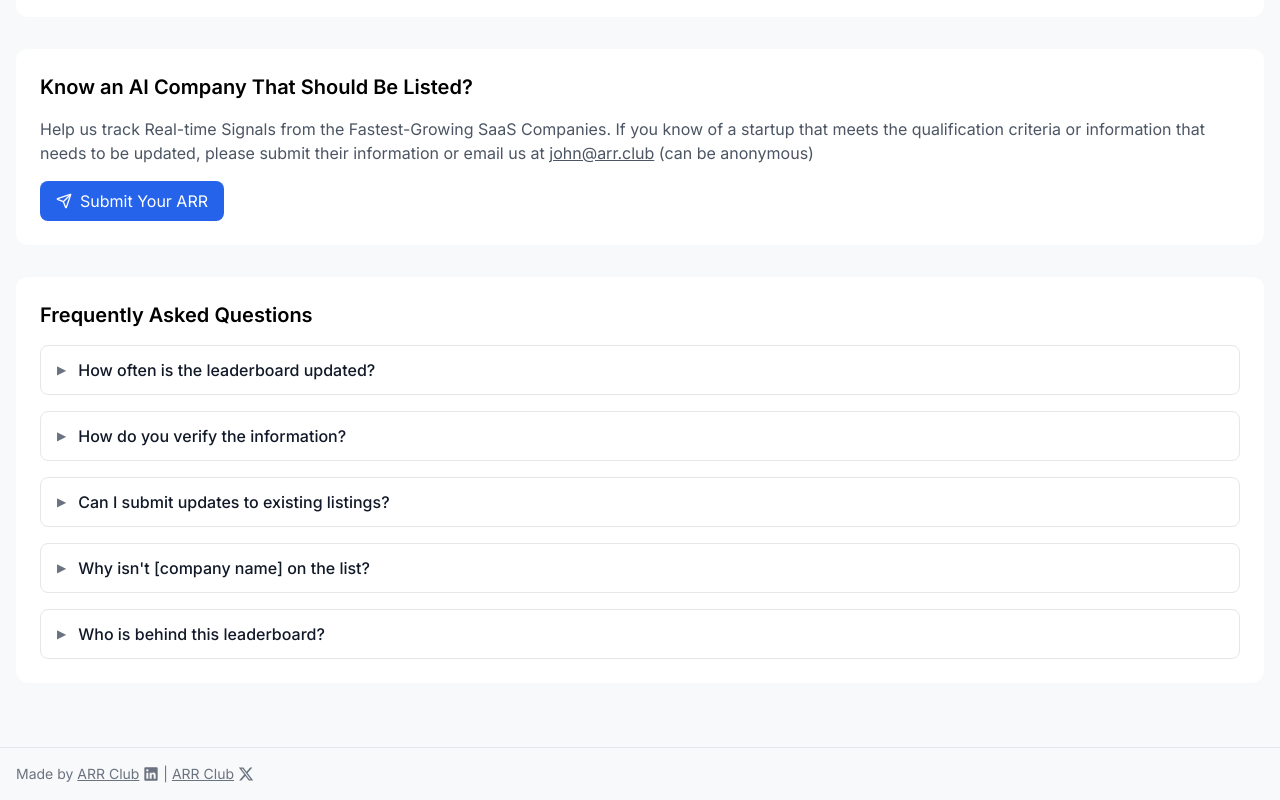
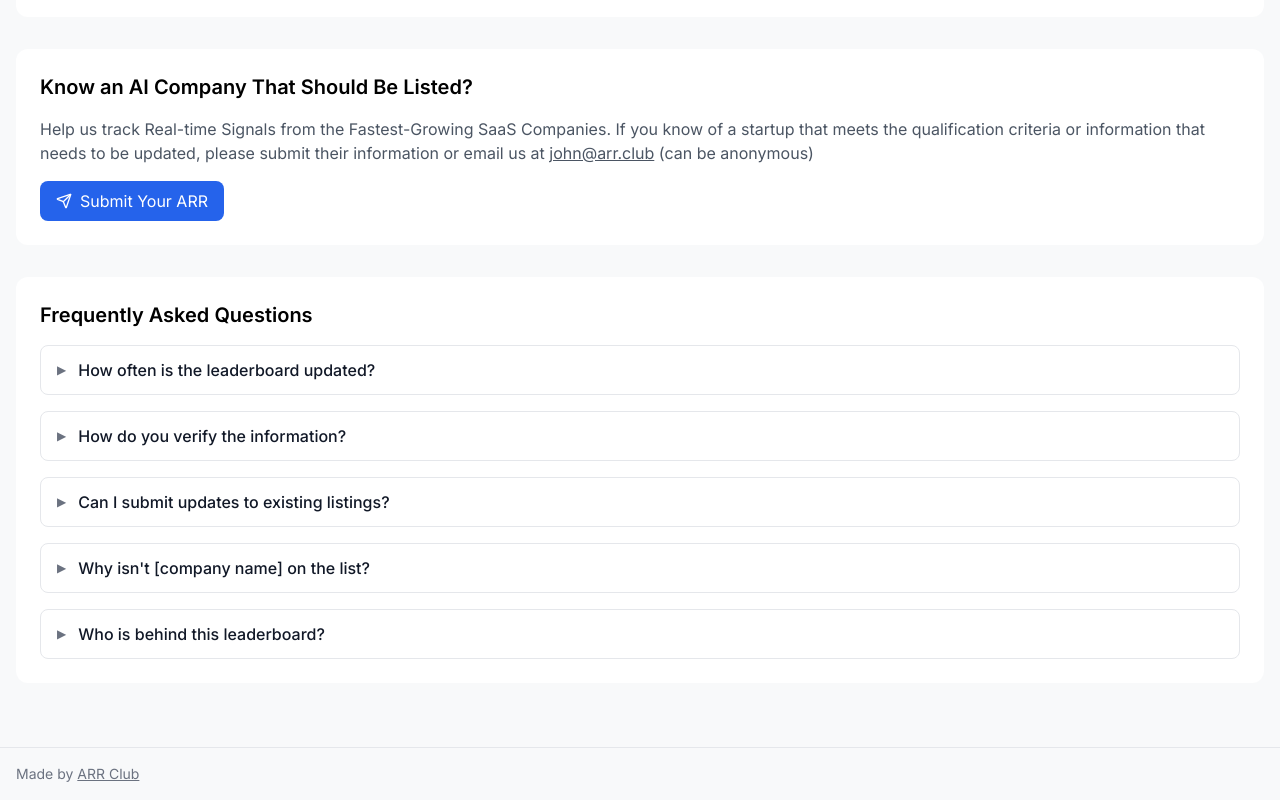
Before and after one commit to vcsmemo/leaderboard, a plain HTML site: page index.html in a window 1280 px wide. Shown: the part 1355-2155 px from the top of the page. Drawn offline with nearby package versions, Linux system fonts and the light colour scheme.

Commit message:
Update index.html

```diff
--- a/index.html
+++ b/index.html
@@ -323,7 +323,7 @@
                         <h3 class="font-medium text-gray-900">Who is behind this leaderboard?</h3>
                     </button>
                     <div class="faq-content hidden px-6 pb-5 pt-5">
-                        <p class="text-gray-600">I am the Founder of<a href="https://www.arr.club/" target="_blank" class="text-gray-600 hover:text-gray-800 underline">ARR Club</a> and I started it to track the Fastest ARR Growth AI companies.</p>
+                        <p class="text-gray-600">I am the Founder of <a href="https://www.arr.club/" target="_blank" class="text-gray-600 hover:text-gray-800 underline">ARR Club</a> and I started it to track the Fastest ARR Growth AI companies.</p>
                     </div>
                 </div>
             </div>
@@ -359,7 +359,7 @@
     <!-- Footer -->
     <footer class="border-t border-gray-200 mt-auto">
         <div class="max-w-7xl mx-auto px-4 py-4 text-sm text-gray-500">
-            Made by <a href="https://www.arr.club/" target="_blank" class="text-gray-500 hover:text-gray-700 inline-flex items-center underline">ARR Club <svg class="ml-1 w-4 h-4" viewBox="0 0 24 24" fill="currentColor"><path d="M20.5 2h-17A1.5 1.5 0 002 3.5v17A1.5 1.5 0 003.5 22h17a1.5 1.5 0 001.5-1.5v-17A1.5 1.5 0 0020.5 2zM8 19H5v-9h3zM6.5 8.25A1.75 1.75 0 118.3 6.5a1.78 1.78 0 01-1.8 1.75zM19 19h-3v-4.74c0-1.42-.6-1.93-1.38-1.93A1.74 1.74 0 0013 14.19a.66.66 0 000 .14V19h-3v-9h2.9v1.3a3.11 3.11 0 012.7-1.4c1.55 0 3.36.86 3.36 3.66z"></path></svg></a> | <a href="https://www.arr.club/" target="_blank" class="text-gray-500 hover:text-gray-700 inline-flex items-center underline">ARR Club <svg class="ml-1 w-4 h-4" viewBox="0 0 24 24" fill="currentColor"><path d="M18.244 2.25h3.308l-7.227 8.26 8.502 11.24H16.17l-5.214-6.817L4.99 21.75H1.68l7.73-8.835L1.254 2.25H8.08l4.713 6.231zm-1.161 17.52h1.833L7.084 4.126H5.117z"></path></svg></a>
+            Made by <a href="https://www.arr.club/" target="_blank" class="text-gray-500 hover:text-gray-700 inline-flex items-center underline">ARR Club</a>
         </div>
     </footer>
 
```
